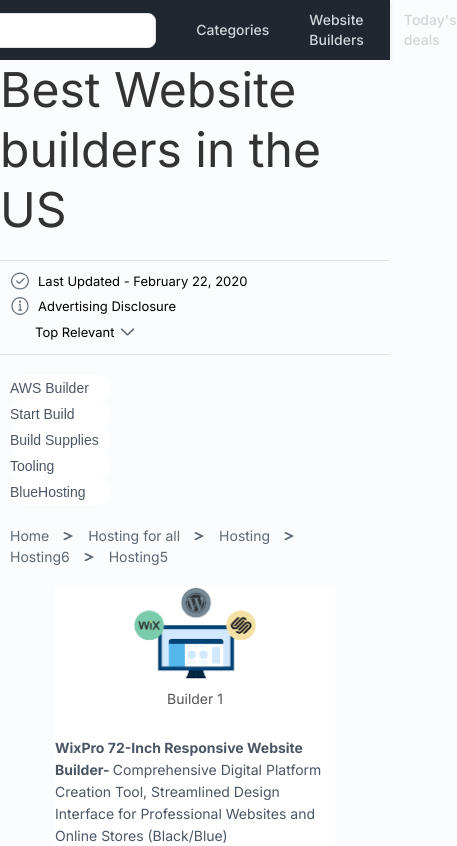
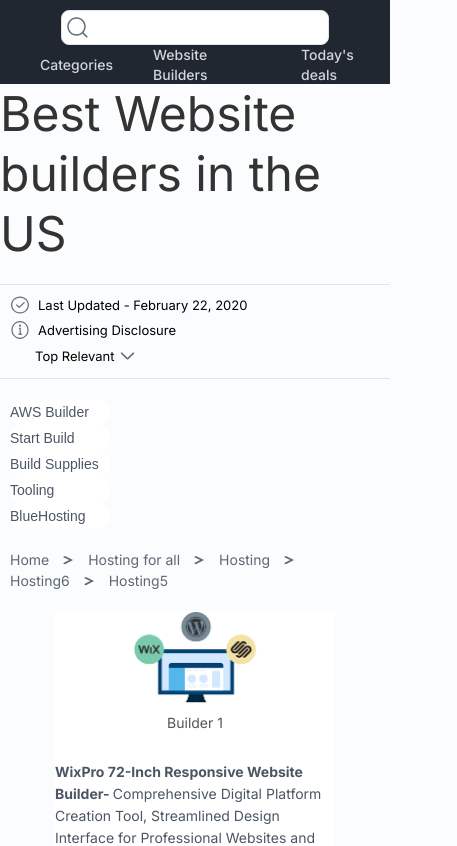
Before and after one commit to deepakbhardwajvst/Assignment-Radiant-Riches-0LLC-NextJS-ReactJS, a Next.js app: page / in a window 390 px wide. Shown: the top 846 px of the page, 457 px wide, since content can reach past the window. Built offline with nearby package versions, Linux system fonts and the light colour scheme.

Commit message:
Enhance NewsLatter component responsiveness: - Use media queries for screens up to 811px. - Improve layout by adjusting flex properties. - Resize fonts, inputs, and buttons for better readability. - Eliminate side white space.

```diff
--- a/src/Components/Header/Header.scss
+++ b/src/Components/Header/Header.scss
@@ -6,6 +6,7 @@
 
   .container1 {
     display: flex;
+    flex-direction: column;
     justify-content: center;
     align-items: center;
 
--- a/src/HomePage/NewsLatter/NewsLatter.scss
+++ b/src/HomePage/NewsLatter/NewsLatter.scss
@@ -49,7 +49,7 @@
   .news-latter {
     flex-direction: column;
     justify-content: flex-start;
-    margin-left: 25px;
+    // margin-left: 25px;
     width: 100%;
     .nl-heading {
       font-size: 26px;
```
